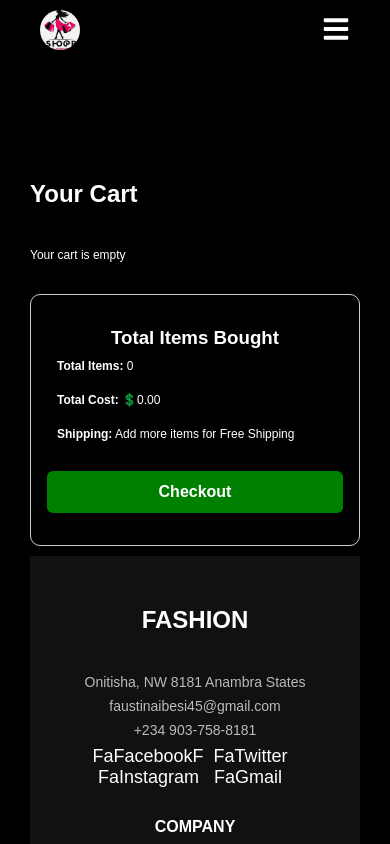
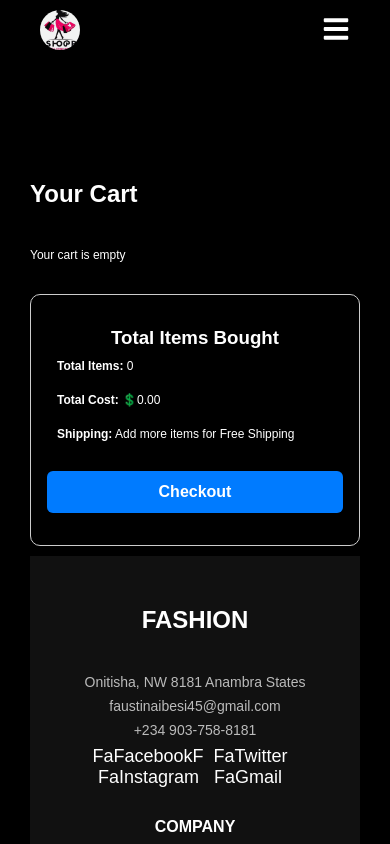
Before and after one commit to Anit81/e-commerce-website, a React (Vite) app: page /cart in a window 390 px wide. Shown: the top 844 px of the page. Built offline with nearby package versions, Linux system fonts and the light colour scheme.

Commit message:
Update cart.css

```diff
--- a/src/components/cart.css
+++ b/src/components/cart.css
@@ -170,11 +170,8 @@ border: none;
   .cart-right P{
     font-size: 12px;
   }
-  .cart-right button{
+  .checkout-btn{
     background-color:green;
 }
-  decreament-btn, .increament-btn{
-    background-color:green;
-    padding:10px;
-  }
+
 }
```
